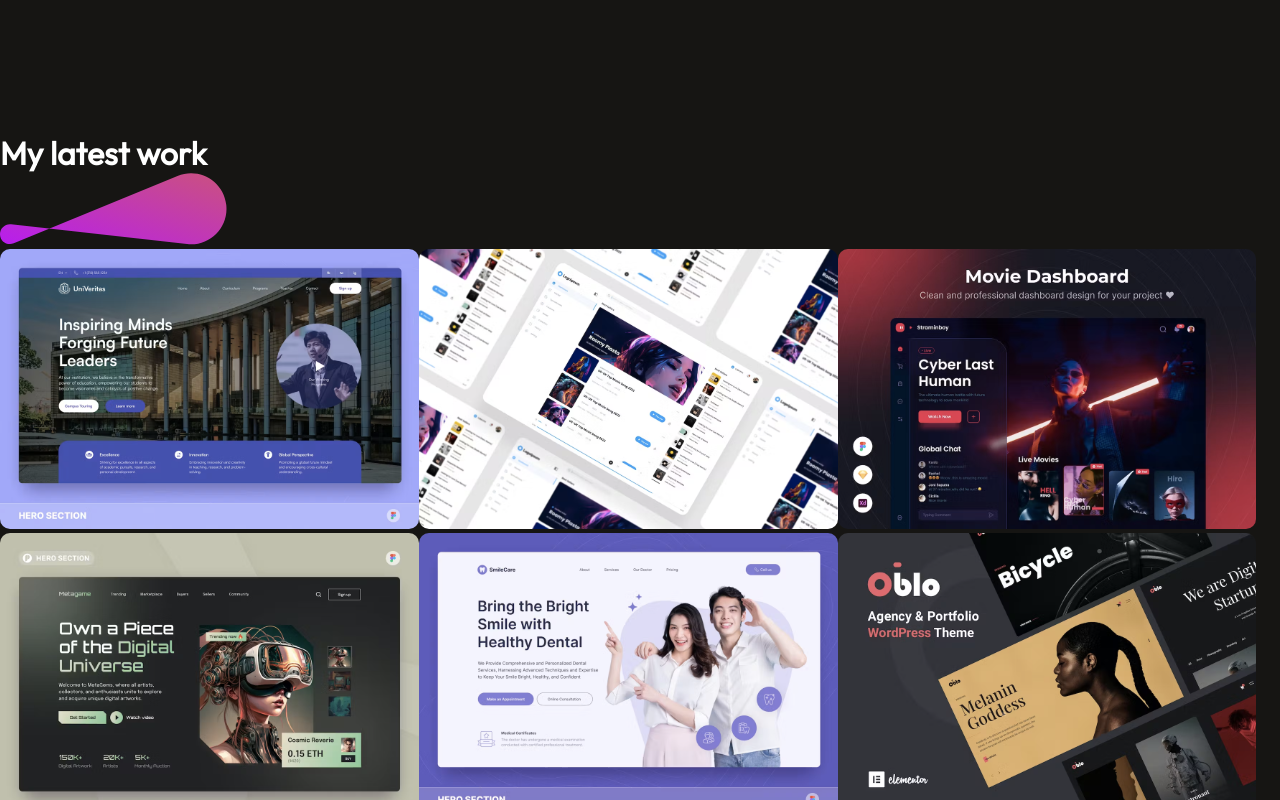
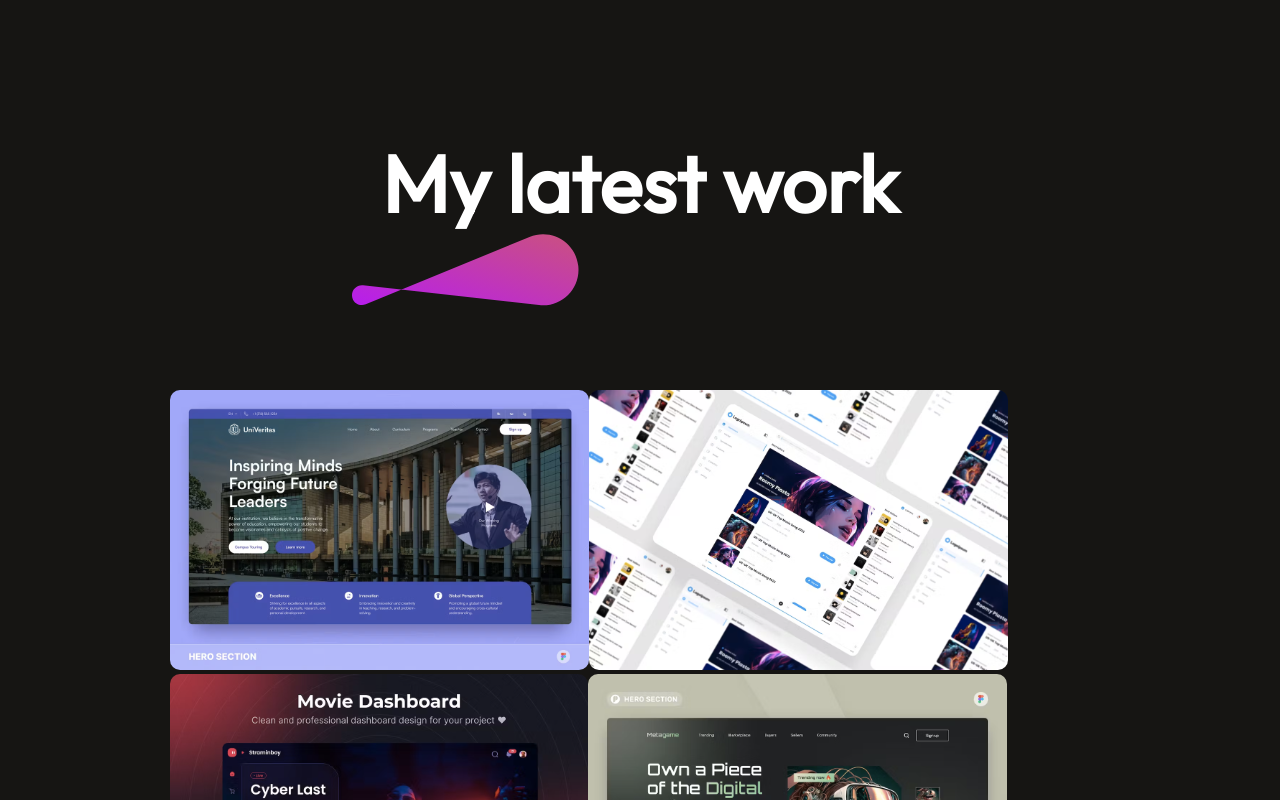
Before and after one commit to KipletingEdwin/kipleting-edwin-portfolio, a React (Vite) app: page / in a window 1280 px wide. Shown: the part 4160-4960 px from the top of the page. Built offline with nearby package versions, Linux system fonts and the light colour scheme.

Commit message:
style mywork-title h1

```diff
--- a/src/Components/MyWork/MyWork.css
+++ b/src/Components/MyWork/MyWork.css
@@ -0,0 +1,18 @@
+.mywork{
+    display: flex;
+    flex-direction: column;
+    align-items: center;
+    justify-content: center;
+    gap: 80px;
+    margin: 80px 170px;
+}
+
+.mywork-title{
+    position: relative;
+}
+
+.mywork-title h1{
+    padding: 0px 30px;
+    font-size: 80px;
+    font-weight: 600;
+}
--- a/src/Components/MyWork/MyWork.jsx
+++ b/src/Components/MyWork/MyWork.jsx
@@ -6,7 +6,7 @@
 
 const MyWork = () => {
   return (
-    <div className='myWork'>
+    <div className='mywork'>
         <div className="mywork-title">
             <h1>My latest work</h1>
             <img src={theme_pattern} alt="theme" />
```
